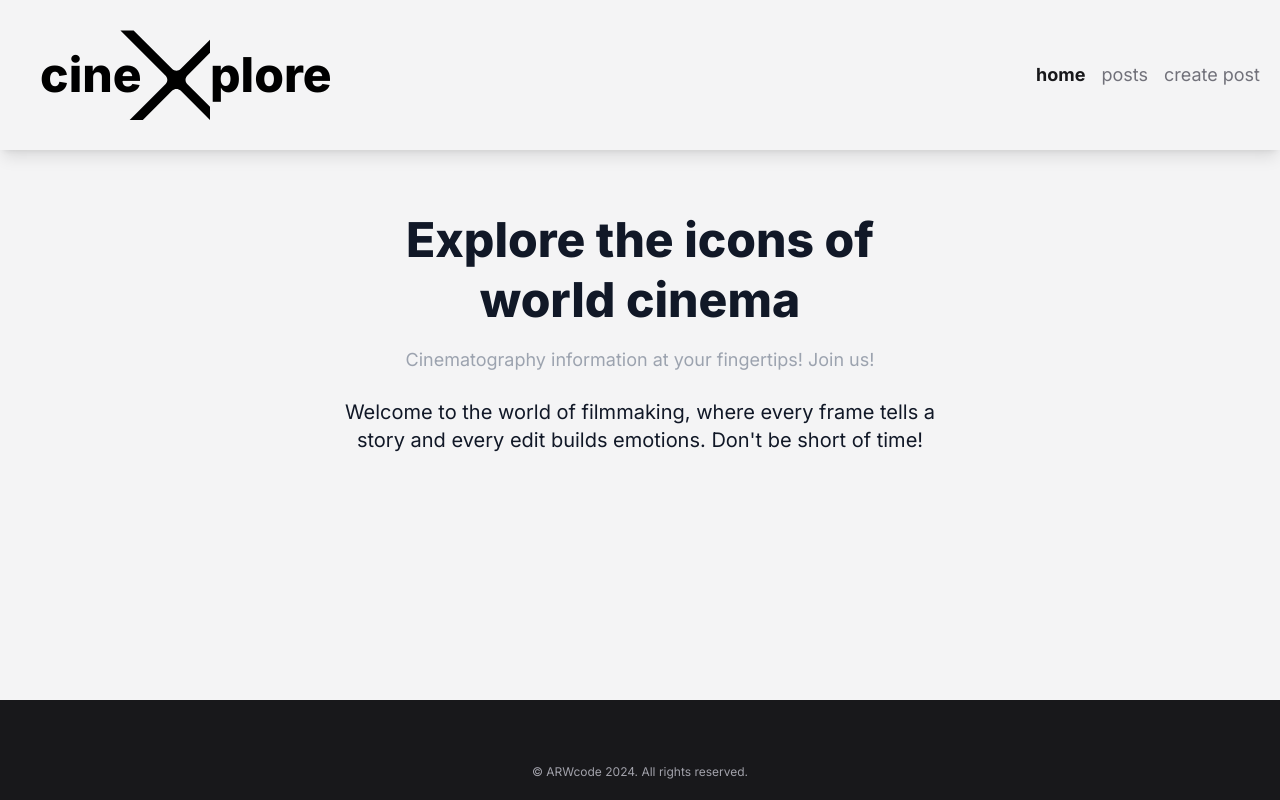
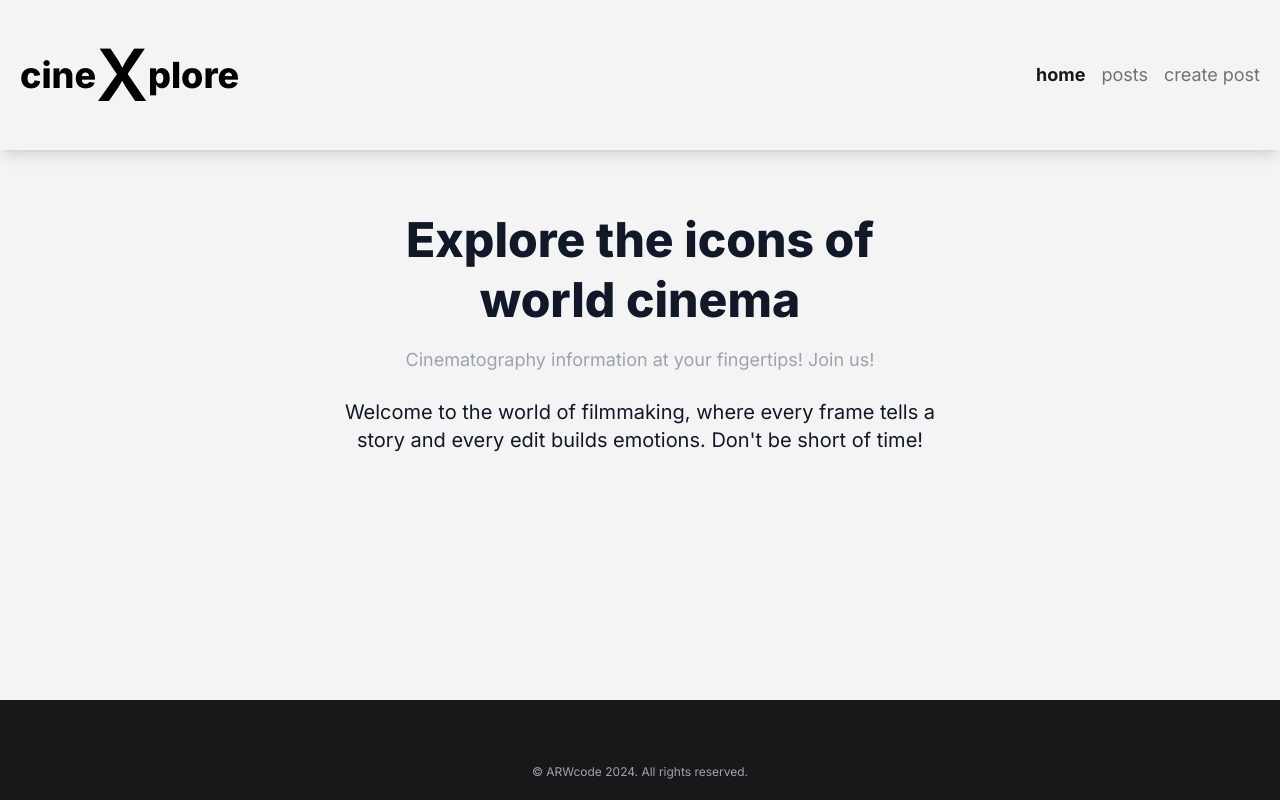
Before and after one commit to MarioLuigie/NEXT-Blog, a Next.js app: page / in a window 1280 px wide. Built offline with nearby package versions, Linux system fonts and the light colour scheme.

Commit message:
Refactor: Change Logo component

```diff
--- a/src/components/content/Logo.tsx
+++ b/src/components/content/Logo.tsx
@@ -1,14 +1,11 @@
-//components
-import SVGImage from '@/components/shared/SVGImage'
-
 export default function Logo() {
 	return (
-		<div className="flex flex-center relative ml-[100px]">
-			<p className="text-black text-5xl font-extrabold absolute right-[190px]">
+		<div className="flex flex-center">
+			<p className="text-black text-4xl font-extrabold">
 				cine
 			</p>
-			<SVGImage path="/assets/Logo.svg" />
-			<p className="text-black text-5xl font-extrabold">plore</p>
+			<p className="text-black text-7xl font-semibold">X</p>
+			<p className="text-black text-4xl font-extrabold">plore</p>
 		</div>
 	)
 }
```
